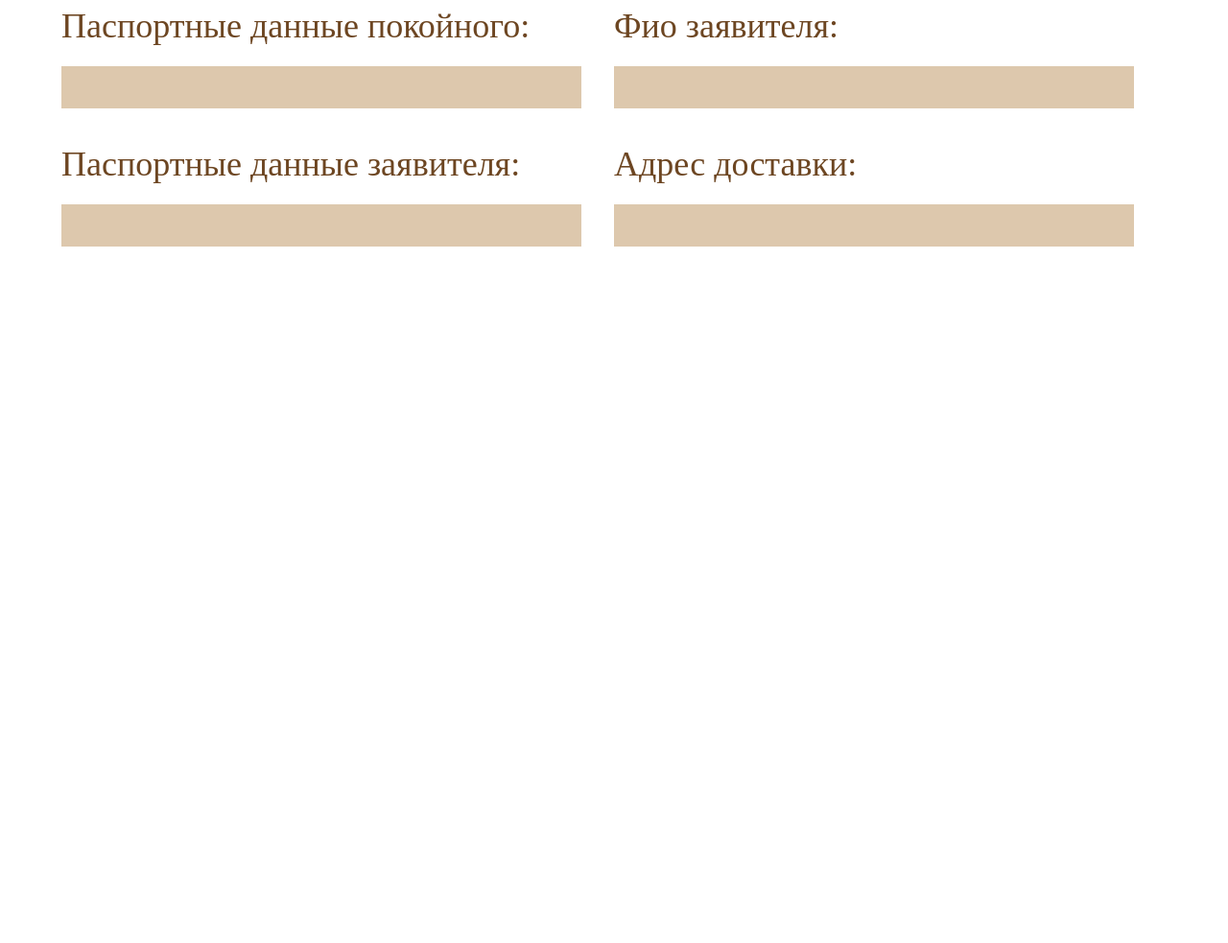
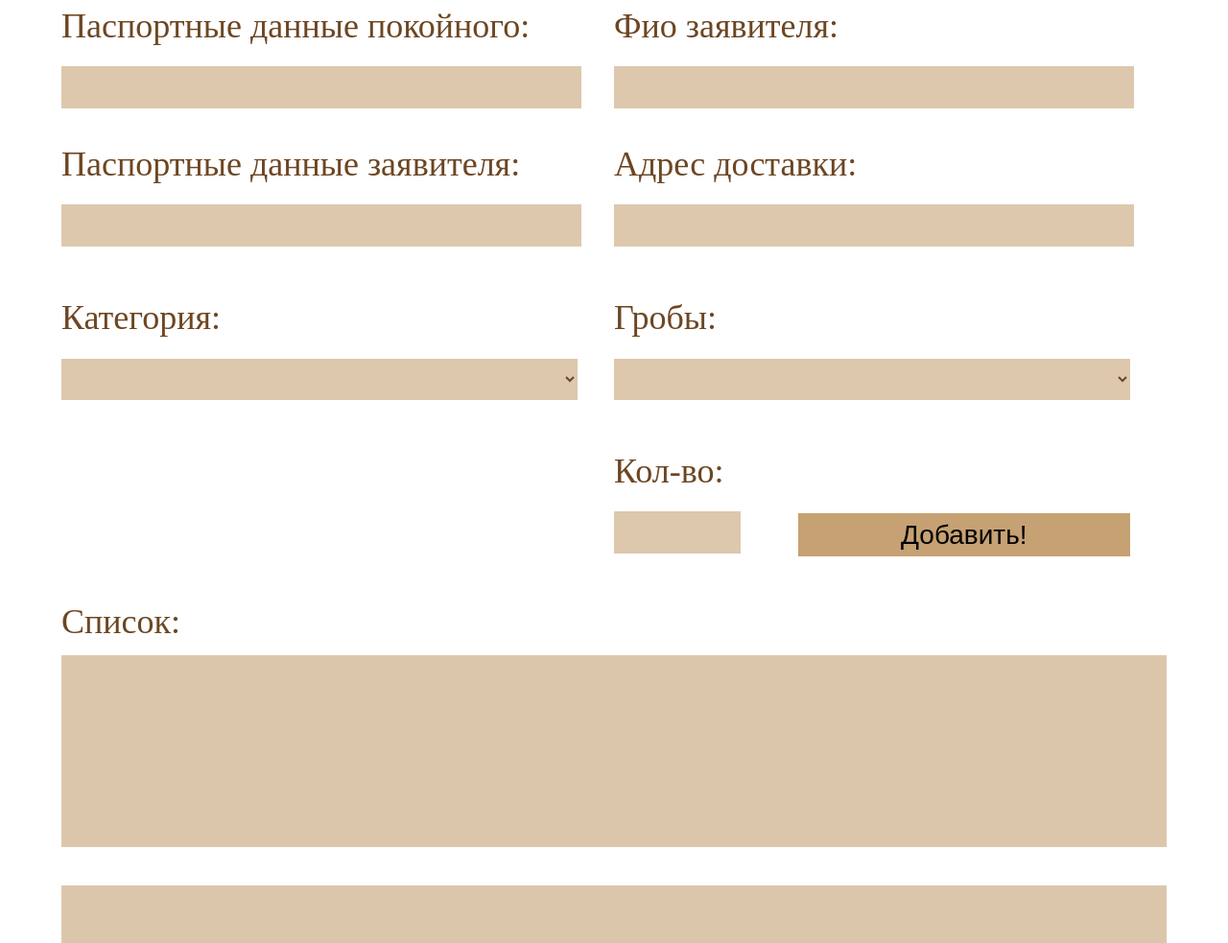
Before and after one commit to Kathy-Laip/flexible_software, a plain HTML site: page pages/managerApplication.html in a window 1280 px wide. Shown: the part 453-1436 px from the top of the page at 96% size. Before the commit the page ends 800 px from the top, so only its background shows below. Drawn offline with Linux system fonts and the light colour scheme.

Commit message:
new pages for order

```diff
--- a/pages/css/managerApplication.css
+++ b/pages/css/managerApplication.css
@@ -223,3 +223,178 @@
     font-size: 36px;
     border: none;
 }
+
+.categoryProduct{
+    position: absolute;
+    top: 95%;
+    left: 5%;
+
+    width: 42%;
+    height: 110px;
+    margin-bottom: 30px;
+}
+
+.categoryProduct p{
+    position: absolute;
+    top: -30%;
+    left: 0%;
+
+    width: 100%;
+    height: 30px;
+    color: var(--chocolate);
+
+    font-size: 36px;
+    /* margin-bottom: ; */
+}
+
+#category{
+    position: absolute;
+    bottom: 0%;
+    left: 0%;
+
+    width: 100%;
+    color: var(--chocolate);
+    background: rgba(197, 161, 115, 0.58);
+
+    font-size: 36px;
+    border: none;
+}
+
+.products{
+    position: absolute;
+    top: 95%;
+    left: 50%;
+
+    width: 42%;
+    height: 110px;
+}
+
+.products p{
+    position: absolute;
+    top: -30%;
+    left: 0%;
+
+    width: 100%;
+    height: 30px;
+    color: var(--chocolate);
+
+    font-size: 36px;
+}
+
+#product{
+    position: absolute;
+    bottom: 0%;
+    left: 0%;
+
+    width: 100%;
+    color: var(--chocolate);
+    background: rgba(197, 161, 115, 0.58);
+
+    font-size: 36px;
+    border: none;
+}
+
+.counts{
+    position: absolute;
+    top: 115%;
+    left: 50%;
+
+    width: 10%;
+    height: 110px;
+}
+
+.counts p{
+    position: absolute;
+    top: -30%;
+    left: 0%;
+
+    width: 100%;
+    height: 30px;
+    color: var(--chocolate);
+
+    font-size: 36px;
+}
+
+#count{
+    position: absolute;
+    bottom: 0%;
+    left: 0%;
+
+    width: 100%;
+    color: var(--chocolate);
+    background: rgba(197, 161, 115, 0.58);
+
+    font-size: 36px;
+    border: none;
+}
+
+.addProduct{
+    position: absolute;
+    top: 123.5%;
+    left: 65%;
+
+    width: 27%;
+    height: 45px;
+
+    font-size: 28px;
+    background-color: var(--brown);
+    color: var(--black);
+    border: none;
+}
+
+.addProduct:hover{
+    color: var(--white);
+    background-color: var(--black);
+}
+
+.list{
+    position: absolute;
+    top: 135%;
+    left: 5%;
+
+    width: 42%;
+    height: 110px;
+    font-size: 36px;
+
+
+    color: var(--chocolate);
+}
+
+.listOfProducts{
+    position: absolute;
+    top: 142%;
+    left: 5%;
+
+    width: 90%;
+    height: 100px;
+    margin-bottom: 60px;
+}
+
+
+.containerForProduct{
+    float: left;
+    width: 100%;
+    height: 200px;
+
+    background-color: var(--brown);
+    border: none;
+    box-sizing: border-box;
+    opacity: 60%;
+
+    margin-bottom: 40px;
+}
+
+.arrange{
+    float: right;
+
+    width: 420px;
+    height: 80px;
+
+    color: var(--black);
+    background-color: var(--brown);
+    border: none;
+
+    font-size: 36px;
+    text-align: center;
+    margin-bottom: 5%;
+}
--- a/pages/managerApplication.html
+++ b/pages/managerApplication.html
@@ -59,5 +59,46 @@
         <p>Адрес доставки:</p>
         <input type="text" id="address">
     </div>
+
+    <div class="categoryProduct">
+        <p>Категория:</p>
+        <select name="category" id="category">
+            <option value=""></option>
+            <option value="Гробы">Гробы</option>
+            <option value="Венки">Венки</option>
+        </select>
+    </div>
+
+    <div class="products">
+        <p>Гробы:</p>
+        <select name="product" id="product">
+            <option value=""></option>
+            <option value="Гроб классический">Гроб классический</option>
+            <option value="Гроб обшитый красной тканью">Гроб обшитый красной тканью</option>
+        </select>
+    </div>
+
+    <div class="counts">
+        <p>Кол-во:</p>
+        <input type="number" id="count" min="1">
+    </div>
+
+    <button class="addProduct">Добавить!</button>
+
+
+    <div class="list">
+        Список:
+    </div>
+
+    <div class="listOfProducts">
+        <div class="containerForProduct"></div>
+        <div class="containerForProduct"></div>
+        <div class="containerForProduct"></div>
+        <div class="containerForProduct"></div>
+        <div class="containerForProduct"></div>
+        <button class="arrange">Оформить!</button>
+    </div>
+
+
 </body>
 </html>
```
